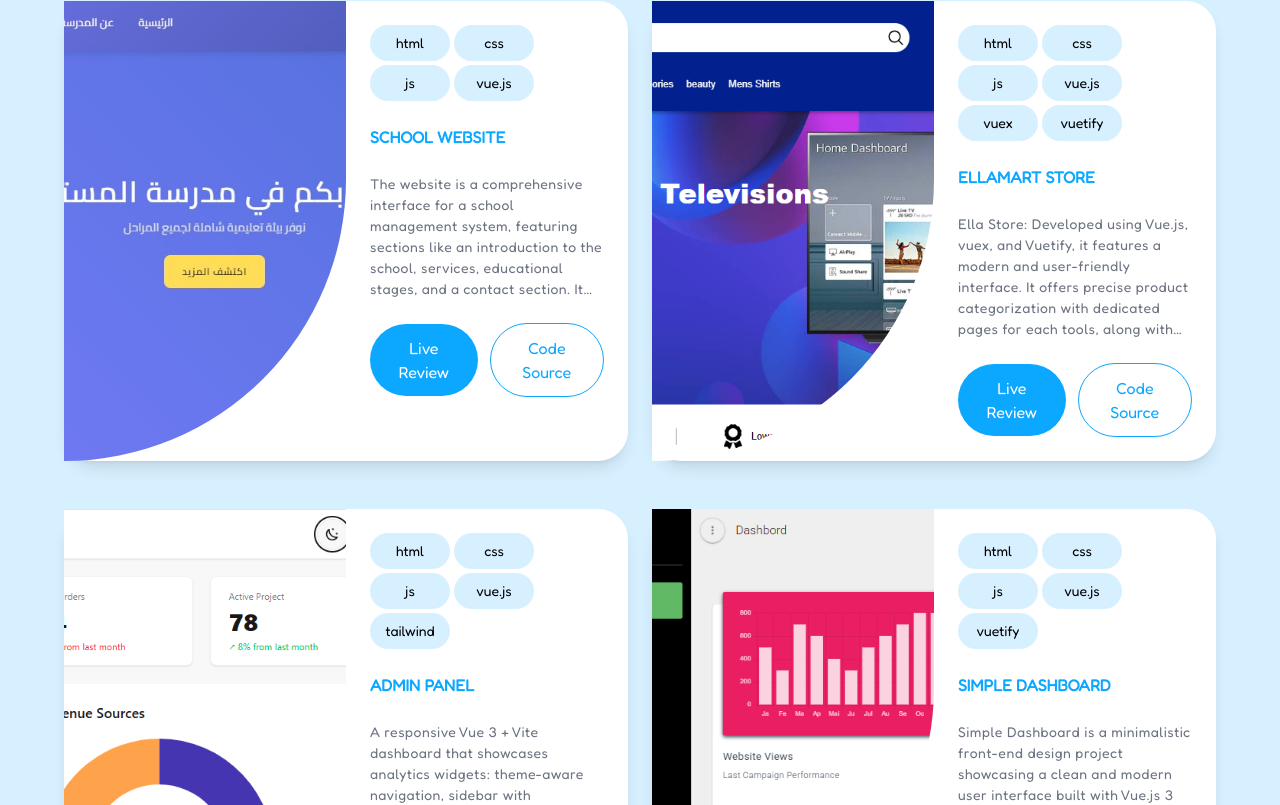
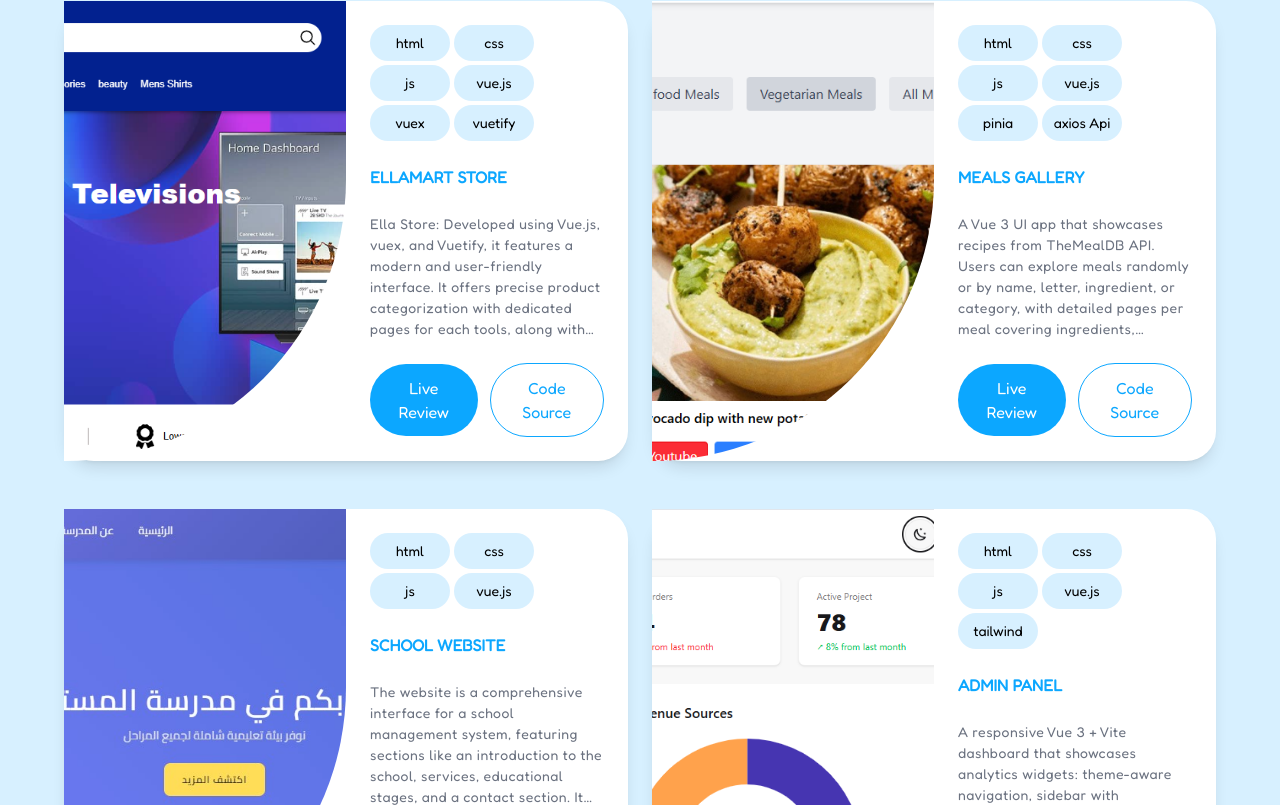
Before and after one commit to abdallh-elkahlout/AbdallhAlkahlout, a Vue app: page / in a window 1280 px wide. Shown: the part 2315-3120 px from the top of the page. Built offline with nearby package versions, Linux system fonts and the light colour scheme.

Commit message:
add projrct

```diff
--- a/src/components/Projects.vue
+++ b/src/components/Projects.vue
@@ -65,16 +65,6 @@ import { ref } from "vue";
 const projects = ref([
   {
     id: 1,
-    image: "/school.jpg",
-    title: "School Website",
-    tools: ["html", "css", "js", "vue.js"],
-    description:
-      "The website is a comprehensive interface for a school management system, featuring sections like an introduction to the school, services, educational stages, and a contact section. It was developed using Vue.js for a modern, dynamic user experience.",
-    gitUrl: "https://github.com/abdallh-elkahlout/school",
-    webUrl: "https://school-theta-rust.vercel.app",
-  },
-  {
-    id: 2,
     image: "/ella.png",
     title: "Ellamart Store",
     tools: ["html", "css", "js", "vue.js", "vuex", "vuetify"],
@@ -84,7 +74,28 @@ const projects = ref([
     webUrl: "https://ella-store-smoky.vercel.app/",
   },
   {
+    id: 2,
+    image: "/meals.png",
+    title: "Meals Gallery",
+    tools: ["html", "css", "js", "vue.js", "pinia", "axios Api"],
+    description:
+      "A Vue 3 UI app that showcases recipes from TheMealDB API. Users can explore meals randomly or by name, letter, ingredient, or category, with detailed pages per meal covering ingredients, instructions, and quick links to videos and source references",
+    gitUrl: "https://github.com/abdallh-elkahlout/meals-search",
+    webUrl: "https://meals-search-peach.vercel.app/",
+  },
+  {
     id: 3,
+    image: "/school.jpg",
+    title: "School Website",
+    tools: ["html", "css", "js", "vue.js"],
+    description:
+      "The website is a comprehensive interface for a school management system, featuring sections like an introduction to the school, services, educational stages, and a contact section. It was developed using Vue.js for a modern, dynamic user experience.",
+    gitUrl: "https://github.com/abdallh-elkahlout/school",
+    webUrl: "https://school-theta-rust.vercel.app",
+  },
+
+  {
+    id: 4,
     image: "/adminPanel.png",
     title: "Admin Panel",
     tools: ["html", "css", "js", "vue.js", "tailwind"],
@@ -94,7 +105,7 @@ const projects = ref([
     webUrl: "https://admin-panel-fawn-two.vercel.app/",
   },
   {
-    id: 4,
+    id: 5,
     image: "/dashboard.png",
     title: "Simple Dashboard",
     tools: ["html", "css", "js", "vue.js", "vuetify"],
@@ -104,7 +115,7 @@ const projects = ref([
     webUrl: "https://simple-dashboard-pink.vercel.app/",
   },
   {
-    id: 5,
+    id: 6,
     image: "/Aeroland.png",
     title: "Aerolamd Page",
     tools: ["html", "css", "js", "vue.js", "vuetify"],
@@ -114,7 +125,7 @@ const projects = ref([
     webUrl: "https://aeroland.vercel.app/",
   },
   {
-    id: 6,
+    id: 7,
     image: "/oudi.jpg",
     title: "Oudi Perfume",
     tools: ["html", "css", "js", "bootstrap"],
@@ -124,17 +135,7 @@ const projects = ref([
     webUrl: "https://abdallh-elkahlout.github.io/oudi/",
   },
   {
-    id: 7,
-    image: "/store.jpg",
-    title: "Store",
-    tools: ["html", "css", "bootstrap"],
-    description:
-      "e-commerce platform, with its prototype version designed as a perfume store to facilitate hands-on training and skill development. The project was meticulously crafted using HTML,CSS,js,Bootstrap, demonstrating a strong application of web development fundamentals.",
-    gitUrl: "https://github.com/abdallh-elkahlout/store",
-    webUrl: "https://abdallh-elkahlout.github.io/store/",
-  },
-  {
-    id: 8,
+    id: 9,
     image: "/foxclore.jpg",
     title: "foxclore",
     tools: ["html", "css", "bootstrap"],
@@ -144,7 +145,7 @@ const projects = ref([
     webUrl: "https://abdallh-elkahlout.github.io/Foxclore/",
   },
   {
-    id: 9,
+    id: 10,
     image: "acne.jpg",
     title: "Acne",
     tools: ["html", "css", "bootstrap"],
@@ -154,7 +155,7 @@ const projects = ref([
     webUrl: "https://abdallh-elkahlout.github.io/acne/",
   },
   {
-    id: 10,
+    id: 11,
     image: "/bondi.jpg",
     title: "Bondi",
     tools: ["html", "css", "bootstrap"],
@@ -164,7 +165,7 @@ const projects = ref([
     webUrl: "https://abdallh-elkahlout.github.io/bondi/",
   },
   {
-    id: 11,
+    id: 12,
     image: "/bootcamp.jpg",
     title: "Frontend Bootcamp",
     tools: ["html", "css", "bootstrap"],
@@ -174,7 +175,7 @@ const projects = ref([
     webUrl: "https://abdallh-elkahlout.github.io/Frontend-Bootcamp/",
   },
   {
-    id: 12,
+    id: 13,
     image: "/medcare.jpg",
     title: "Medcare",
     tools: ["html", "css"],
```
Also changed, not shown: public/meals.png (added).
